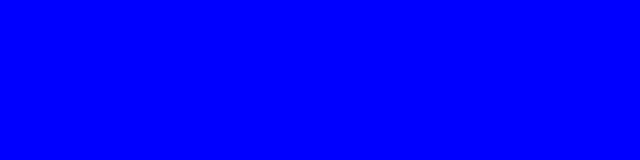
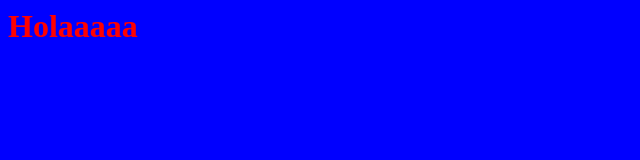
Before and after one commit to SPoblat/GIT_Prueba, a plain HTML site: page index.html in a window 1280 px wide. Shown: the whole page, without its empty margins (0-640 px from the left). Drawn offline with Linux system fonts and the light colour scheme.

Commit message:
Titulo web

```diff
--- a/index.html
+++ b/index.html
@@ -7,6 +7,8 @@
 </head>
 
 <body>
+	<h1>Holaaaaa</h1>
+
 
 
 </body>
```
